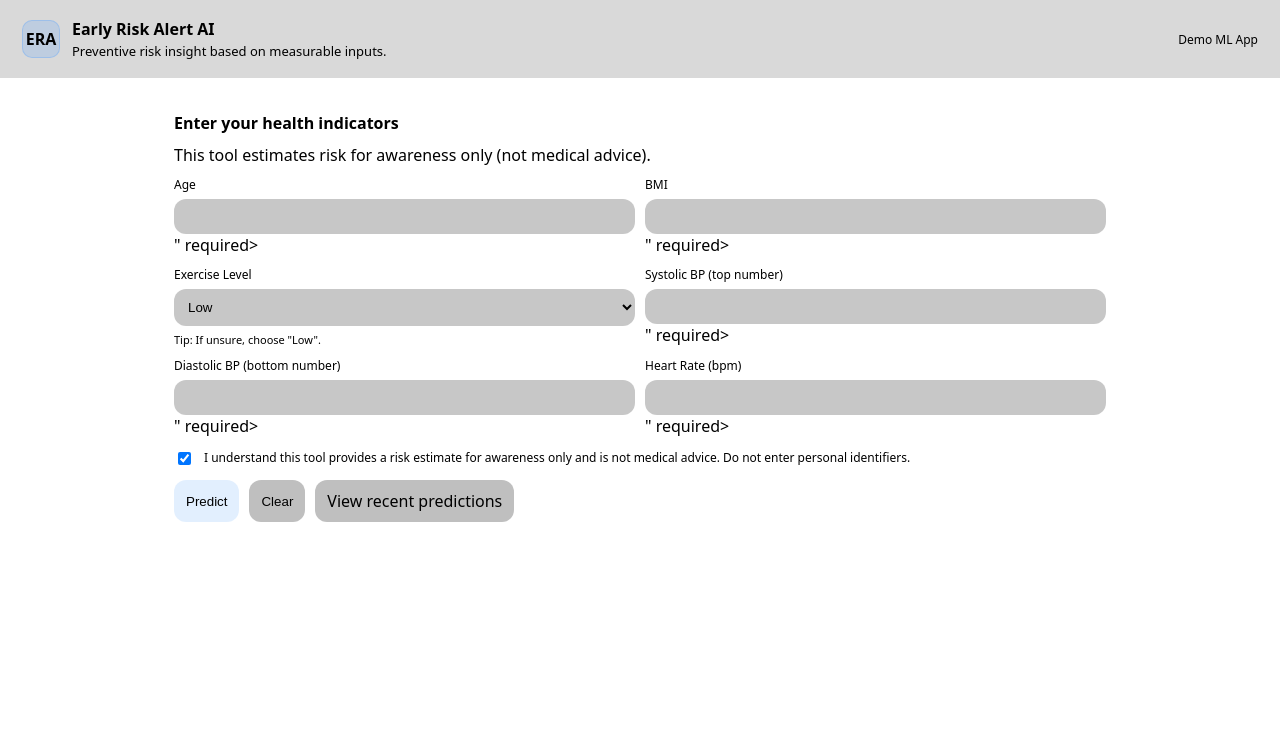
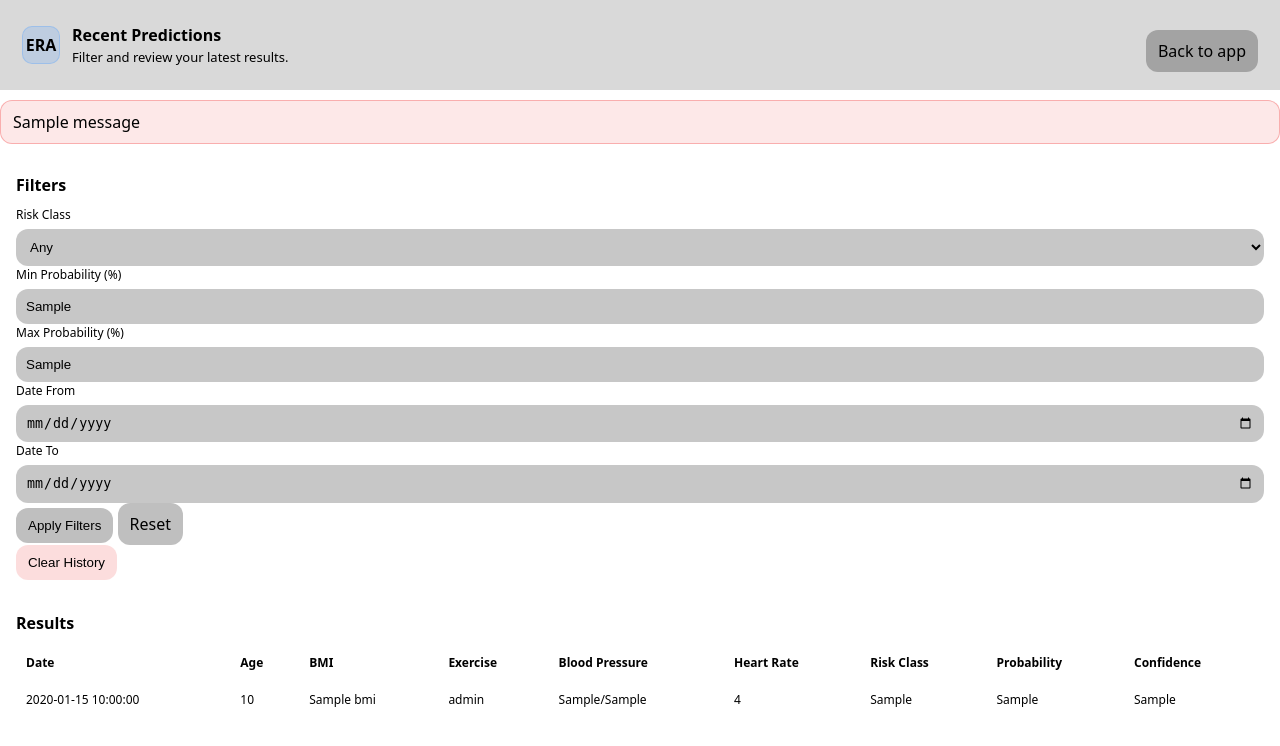
Before and after one commit to ayden611/early-risk-alert-ai, a Flask app: template templates/history.html in a window 1280 px wide. Shown: the top 746 px of the page. Run offline with Flask 3, Linux system fonts and the light colour scheme; the template is opened without the code that fills it: most values are stand-ins (such as "Sample title", 1, 10 or a date in 2020); one stand-in notice (Sample message) is shown; form fields are guessed from the names that the template uses; parts of the project's set-up code (start-up, migrations or seed data) failed here and were passed over.

Commit message:
Update history.html

```diff
--- a/templates/history.html
+++ b/templates/history.html
@@ -3,86 +3,118 @@
 <head>
   <meta charset="utf-8" />
   <meta name="viewport" content="width=device-width,initial-scale=1" />
-  <title>Early Risk Alert AI</title>
+  <title>Prediction History</title>
   <link rel="stylesheet" href="{{ url_for('static', filename='style.css') }}">
 </head>
 
 <body>
-  <header class="topbar">
+  <div class="topbar">
     <div class="brand">
       <div class="logo">ERA</div>
       <div>
-        <div class="title">Early Risk Alert AI</div>
-        <div class="subtitle">Preventive risk insight based on measurable inputs.</div>
+        <div class="title">Recent Predictions</div>
+        <div class="subtitle">Filter and review your latest results.</div>
       </div>
     </div>
-    <div class="tag">Demo ML App</div>
-  </header>
+    <div class="actions">
+      <a class="btn btn2" href="{{ url_for('home') }}">Back to app</a>
+    </div>
+  </div>
 
-  <main class="wrap">
-    <section class="card">
-      <h2>Enter your health indicators</h2>
-      <p class="muted">This tool estimates risk for awareness only (not medical advice).</p>
+  <div class="container">
+    {% with messages = get_flashed_messages(with_categories=true) %}
+      {% if messages %}
+        {% for cat, msg in messages %}
+          <div class="alert {% if cat == 'success' %}alert-ok{% else %}alert-error{% endif %}">{{ msg }}</div>
+        {% endfor %}
+      {% endif %}
+    {% endwith %}
 
-      {% if error %}
-        <div class="alert">{{ error }}</div>
-      {% endif %}
+    <div class="card">
+      <h2>Filters</h2>
 
-      <form id="predictForm" method="POST" class="form">
-        <div class="grid">
+      <form method="GET" class="filtergrid">
         <div class="field">
-            <label>Age</label>
-            <input name="age" type="number" step="1" value="{{ form.age }}" required>
+          <label>Risk Class</label>
+          <select name="risk_class">
+            <option value="" {% if not filters.risk_class %}selected{% endif %}>Any</option>
+            <option value="low" {% if filters.risk_class == "low" %}selected{% endif %}>Low</option>
+            <option value="high" {% if filters.risk_class == "high" %}selected{% endif %}>High</option>
+          </select>
         </div>
 
         <div class="field">
-            <label>BMI</label>
-            <input name="bmi" type="number" step="0.1" value="{{ form.bmi }}" required>
+          <label>Min Probability (%)</label>
+          <input name="min_prob" value="{{ filters.min_prob }}" placeholder="e.g. 10" inputmode="decimal" />
         </div>
 
         <div class="field">
-            <label>Exercise Level</label>
-            <select name="exercise_level">
-              <option value="Low" {% if form.exercise_level == "Low" %}selected{% endif %}>Low</option>
-              <option value="Moderate" {% if form.exercise_level == "Moderate" %}selected{% endif %}>Moderate</option>
-              <option value="High" {% if form.exercise_level == "High" %}selected{% endif %}>High</option>
-            </select>
-            <div class="hint">Tip: If unsure, choose "Low".</div>
+          <label>Max Probability (%)</label>
+          <input name="max_prob" value="{{ filters.max_prob }}" placeholder="e.g. 80" inputmode="decimal" />
         </div>
 
         <div class="field">
-            <label>Systolic BP (top number)</label>
-            <input name="systolic_bp" type="number" step="1" value="{{ form.systolic_bp }}" required>
+          <label>Date From</label>
+          <input type="date" name="date_from" value="{{ filters.date_from }}" />
         </div>
 
         <div class="field">
-            <label>Diastolic BP (bottom number)</label>
-            <input name="diastolic_bp" type="number" step="1" value="{{ form.diastolic_bp }}" required>
+          <label>Date To</label>
+          <input type="date" name="date_to" value="{{ filters.date_to }}" />
         </div>
 
-          <div class="field">
-            <label>Heart Rate (bpm)</label>
-            <input name="heart_rate" type="number" step="1" value="{{ form.heart_rate }}" required>
+        <div class="filter-actions">
+          <button class="btn" type="submit">Apply Filters</button>
+          <a class="btn btn2" href="{{ url_for('history') }}">Reset</a>
+        </div>
+      </form>
+
+      <form method="POST" action="{{ url_for('clear_history') }}"
+            onsubmit="return confirm('Clear ALL history? This cannot be undone.');">
+        <button class="btn danger" type="submit">Clear History</button>
+      </form>
+    </div>
+
+    <div class="card">
+      <h2>Results</h2>
+
+      {% if history and history|length > 0 %}
+        <div class="table-wrap">
+          <table>
+            <thead>
+              <tr>
+                <th>Date</th>
+                <th>Age</th>
+                <th>BMI</th>
+                <th>Exercise</th>
+                <th>Blood Pressure</th>
+                <th>Heart Rate</th>
+                <th>Risk Class</th>
+                <th>Probability</th>
+                <th>Confidence</th>
+              </tr>
+            </thead>
+            <tbody>
+              {% for row in history %}
+                <tr>
+                  <td>{{ row.created_at }}</td>
+                  <td>{{ row.age }}</td>
+                  <td>{{ row.bmi }}</td>
+                  <td>{{ row.exercise_level }}</td>
+                  <td>{{ row.systolic_bp }}/{{ row.diastolic_bp }}</td>
+                  <td>{{ row.heart_rate }}</td>
+                  <td class="{{ row.risk_class }}">{{ row.risk_class }}</td>
+                  <td>{{ row.probability_str }}</td>
+                  <td>{{ row.confidence_str }}</td>
+                </tr>
+              {% endfor %}
+            </tbody>
+          </table>
+        </div>
+      {% else %}
+        <p class="muted">No predictions found (or filters removed all rows).</p>
+      {% endif %}
     </div>
   </div>
-
-        <label class="check">
-          <input name="ack" type="checkbox" {% if form.ack %}checked{% endif %}>
-          I understand this tool provides a risk estimate for awareness only and is not medical advice. Do not enter personal identifiers.
-        </label>
-
-        <div class="actions">
-          <button id="predictBtn" type="submit" class="btn primary">
-            <span class="btn-text">Predict</span>
-            <span class="spinner" aria-hidden="true"></span>
-          </button>
-
-          <button type="button" class="btn" onclick="window.location='{{ url_for('home') }}'">Clear</button>
-          <a class="btn link" href="{{ url_for('history') }}">View recent predictions</a>
-        </div>
-      </form>
-    </section>
-  </main>
-
 </body>
 </html>
```
Lines whose indentation alone changed are shown as unchanged.
